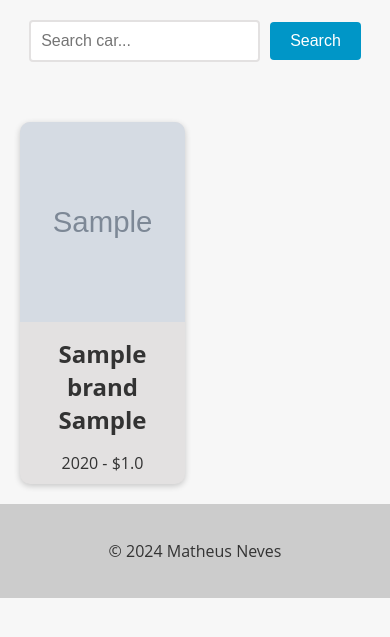
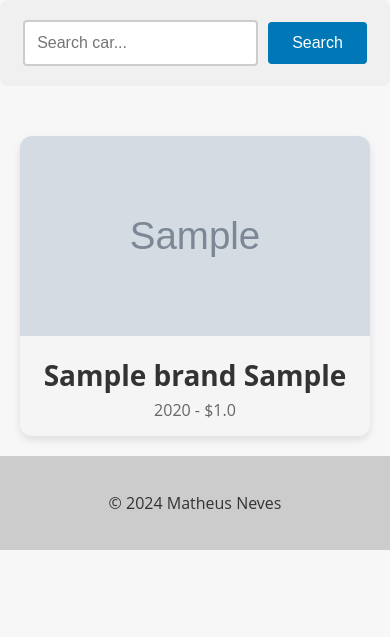
Before and after one commit to matheusmneves/CarPro, a Django app: page /cars/ in a window 390 px wide. Shown: the part 50-687 px from the top of the page. Run offline with Django 5.2, Linux system fonts and the light colour scheme; tables that the repository leaves empty hold one stand-in row (values such as "Sample post"); grey boxes marked "Sample" are stand-in pictures.

Commit message:
Style adjusts

```diff
--- /dev/null
+++ b/cars/static/style.css
@@ -0,0 +1,87 @@
+.car-grid {
+  display: grid;
+  grid-template-columns: repeat(auto-fit, minmax(280px, 1fr));
+  gap: 20px;
+  margin: 0 auto;
+  max-width: 1200px;
+  padding: 20px;
+}
+
+.car-card {
+  background-color: #f5f5f5;
+  box-shadow: 0 4px 8px rgba(0, 0, 0, 0.1);
+  border-radius: 12px;
+  overflow: hidden;
+  text-align: center;
+  transition: all 0.3s ease;
+}
+
+.car-card:hover {
+  cursor: pointer;
+  box-shadow: 0 8px 16px rgba(0, 0, 0, 0.3);
+  transform: translateY(-4px);
+}
+
+.car-card img {
+  width: 100%;
+  height: 200px;
+  object-fit: cover;
+}
+
+.car-card h2 {
+  font-size: 1.75rem;
+  margin: 15px 0 5px;
+  color: #333;
+}
+
+.car-card p {
+  font-size: 1rem;
+  margin: 0 0 15px;
+  color: #666;
+}
+
+@media (max-width: 768px) {
+  .car-grid {
+      grid-template-columns: repeat(auto-fit, minmax(200px, 1fr));
+      gap: 15px;
+  }
+}
+
+form {
+  display: flex;
+  justify-content: center;
+  align-items: center;
+  margin-bottom: 30px;
+  padding: 20px;
+  background-color: #f0f0f0;
+  border-radius: 8px;
+}
+
+input[type="text"] {
+  padding: 12px;
+  font-size: 16px;
+  border: 2px solid #ccc;
+  border-radius: 4px;
+  margin-right: 10px;
+  transition: border-color 0.3s ease-in-out;
+}
+
+input[type="text"]:focus {
+  outline: none;
+  border-color: #0096c7;
+}
+
+button[type="submit"] {
+  background-color: #0077b6;
+  color: #fff;
+  border: none;
+  padding: 12px 24px;
+  font-size: 16px;
+  border-radius: 4px;
+  cursor: pointer;
+  transition: background-color 0.3s ease-in-out;
+}
+
+button[type="submit"]:hover {
+  background-color: #005f8d;
+}
--- a/cars/templates/cars.html
+++ b/cars/templates/cars.html
@@ -1,98 +1,11 @@
 {% extends "base.html" %}
+{% load static %}
 
 {% block content %}
-  <style>
-    .car-grid {
-      display: grid;
-      grid-template-columns: repeat(3, 1fr);
-      gap: 20px;
-      margin: 0 auto;
-      max-width: 1200px;
-      padding: 20px;
-    }
-
-    .car-card {
-      background-color: #e3e1e1;
-      box-shadow: 0 2px 6px rgba(0, 0, 0, 0.2);
-      border-radius: 10px;
-      overflow: hidden;
-      text-align: center;
-      transition: all 0.3s ease;
-    }
-
-    .car-card:hover {
-        cursor: pointer;
-        box-shadow: 0 4px 10px rgba(0, 0, 0, 0.4);
-        transform: translateY(-2px);
-    }
-
-    .car-card img {
-      width: 100%;
-      height: 200px;
-      object-fit: cover;
-    }
-
-    .car-card h3 {
-        font-size: 20px;
-        margin-top: 10px;
-        margin-bottom: 5px;
-    }
-
-    .car-card h2 {
-      font-size: 1.5rem;
-      margin: 10px;
-    }
-
-    .car-card p {
-      font-size: 1rem;
-      margin-bottom: 10px;
-    }
-
-    @media (max-width: 768px) {
-      .car-grid {
-        grid-template-columns: repeat(2, 1fr);
-      }
-    }
-
-    form {
-        display: flex;
-        justify-content: center;
-        align-items: center;
-        margin-bottom: 20px;
-        text-align: center;
-        padding: 20px;
-    }
-
-    input[type="text"] {
-        padding: 10px;
-        font-size: 16px;
-        border: 2px solid #e3e1e1;
-        border-radius: 4px;
-        margin-right: 10px;
-        transition: border-bottom-color 0.3s ease-in-out;
-    }
-
-    input[type="text"]:focus {
-        outline: none;
-        border-bottom-color: #e3e1e1;
-    }
-
-    button[type="submit"] {
-        background-color: #0096c7;
-        color: #fff;
-        border: none;
-        padding: 10px 20px;
-        font-size: 16px;
-        border-radius: 4px;
-        cursor: pointer;
-        transition: background-color 0.3s ease-in-out;
-    }
-
-    button[type="submit"]:hover {
-        background-color: #108eb8;
-    }
-  </style>
-
+<head>
+    <link rel="stylesheet" href="{% static 'style.css' %}">
+</head>
+<body>
     <form method="GET" action="{% url 'cars_list' %}">
         <input type="text" name="search" placeholder="Search car...">
         <button type="submit">Search</button>
@@ -111,4 +24,5 @@
         <p class="no-results">Any results.</p>
         {% endif %}
     </div>
+</body>
 {% endblock %}
```
Lines whose indentation alone changed are shown as unchanged.
